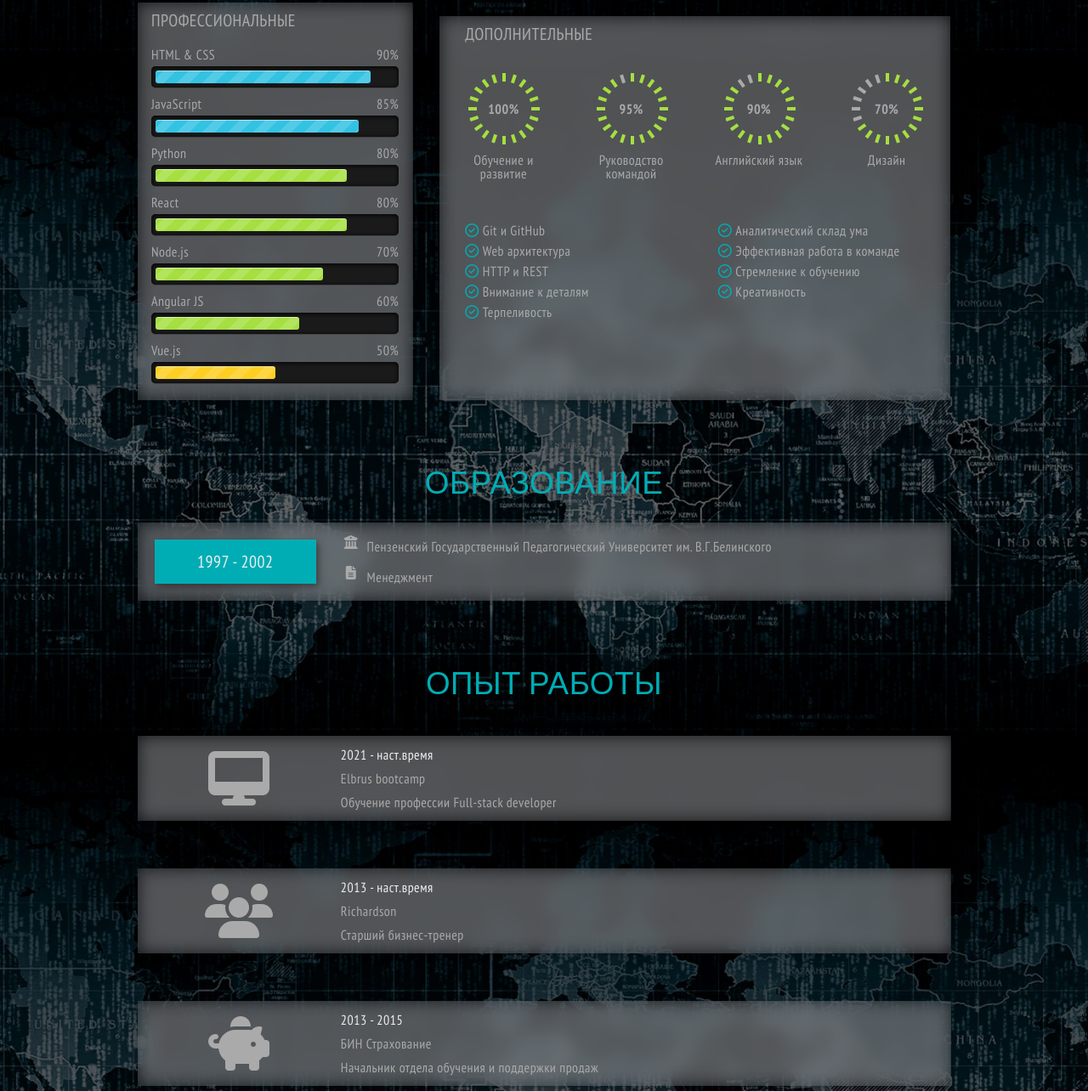
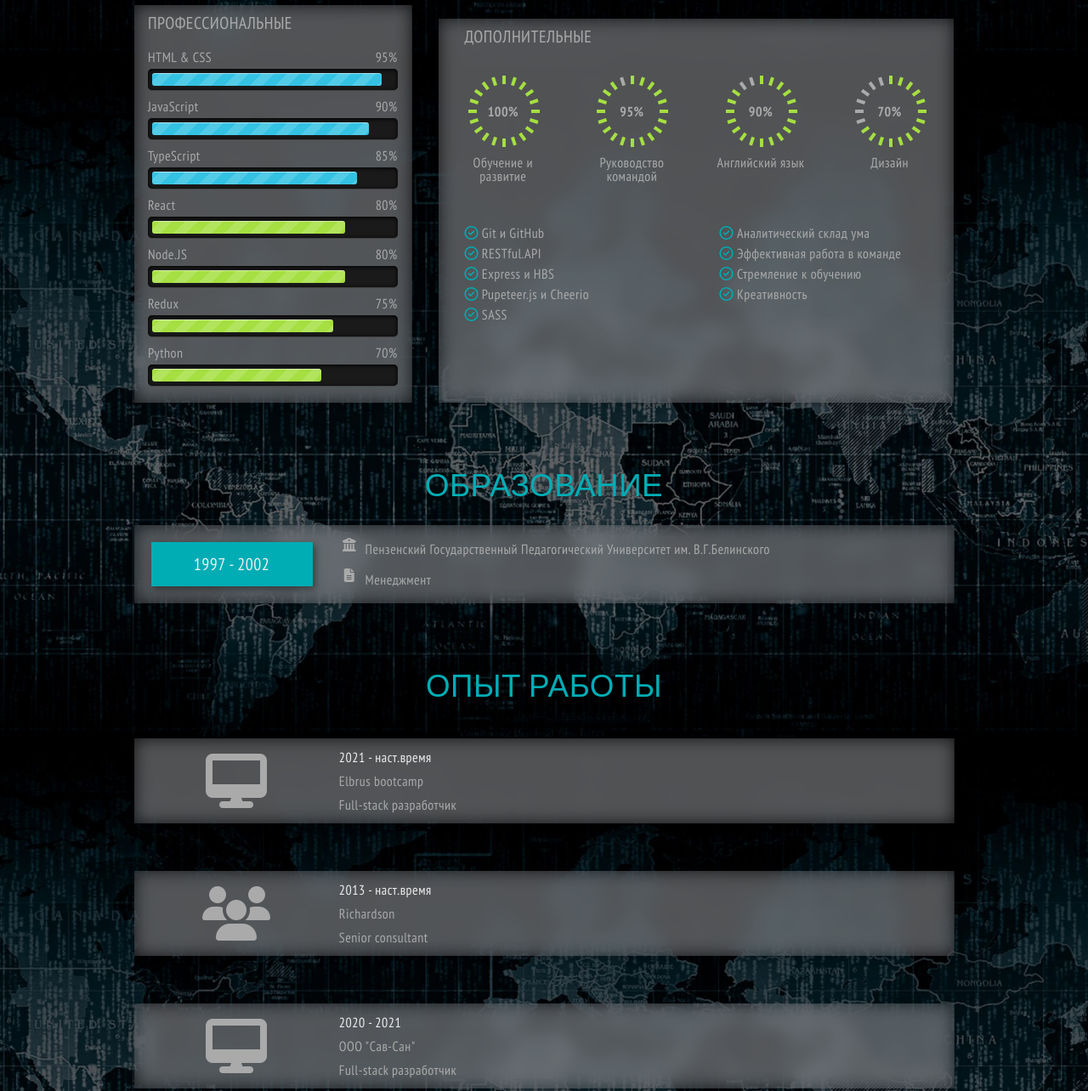
Before and after one commit to DmitriyRud/DmitriyRud.github.io, a plain HTML site: page index.html in a window 1280 px wide. Shown: the part 733-2017 px from the top of the page at 85% size. Drawn offline with nearby package versions, Linux system fonts and the light colour scheme.

Commit message:
CV updated

```diff
--- a/index.html
+++ b/index.html
@@ -52,7 +52,7 @@
                     <div class="photo">
                         <img src="img/me.png" alt="Dmitriy's photo">
                     </div>
-                    <a href="cv/cv_eng.pdf" target="cv">
+                    <a href="cv/CV_Rudakov_rus.pdf" target="cv">
                         <div class="cv_button">
                             <i class="fa fa-download" aria-hidden="true"></i>
                             <p>Скачать резюме</p>
@@ -67,8 +67,8 @@
                     <div class="info_profile">
                         <h2>ПРИВЕТ! Я <span>ДМИТРИЙ РУДАКОВ</span></h2>
                         <h3>Full-stack developer</h3>
-                        <p>Меня зовут Дмитрий Рудаков. Я Full-stack разработчик с более чем 25-летним опытом программирования в качестве любимого хобби. Имею опыт разработки динамических веб-проектов на всех стадиях. Обладаю глубокими знаниями HTML5, CSS3,
-                            JavaScript, jQuery, Angular JS, React, Node.js. Также обладаю многолетним профессиональным опытом в управлении командой, развитии и обучении персонала и лидерстве.</p>
+                        <p>Меня зовут Дмитрий Рудаков. Я Full-stack разработчик с более чем 25-летним опытом программирования в качестве любимого хобби. Имею опыт разработки динамических веб-проектов на всех стадиях. Обладаю глубокими знаниями
+                            JavaScript, TypeScript, React, Redux, Node.js, Express, Sequelize, HTML5, CSS3. Также обладаю многолетним профессиональным опытом в управлении командой, развитии и обучении персонала и лидерстве.</p>
                     </div>
                     <div class="footer_profile">
                         <div class="col_contacts">
@@ -95,9 +95,11 @@
                                 </li>
                                 <li class="li-info">
                                     <span class="title-info">Website</span>
-                                    <span class="info">https://dmitriyrud.github.io/
-
-                  </span>
+                                    <span class="info">https://dmitriyrud.github.io/</span>
+                                </li>
+                                <li class="li-info">
+                                    <span class="title-info">Telegram</span>
+                                    <span class="info"><a href="https://telegram.im/@DmitriyRudakov" target="_blank">@DmitriyRudakov</a></span>
                                 </li>
 
                             </ul>
@@ -132,24 +134,24 @@
                         </div>
                         <div class="skill">
                             <span class="skill-name">HTML &amp; CSS</span>
+                            <span class="skill-value">95%</span>
+                        </div>
+                        <div class="progress-bar blue stripes">
+                            <span style="width: 95%"></span>
+                        </div>
+                        <div class="skill">
+                            <span class="skill-name">JavaScript</span>
                             <span class="skill-value">90%</span>
                         </div>
                         <div class="progress-bar blue stripes">
                             <span style="width: 90%"></span>
                         </div>
                         <div class="skill">
-                            <span class="skill-name">JavaScript</span>
+                            <span class="skill-name">TypeScript</span>
                             <span class="skill-value">85%</span>
                         </div>
                         <div class="progress-bar blue stripes">
                             <span style="width: 85%"></span>
-                        </div>
-                        <div class="skill">
-                            <span class="skill-name">Python</span>
-                            <span class="skill-value">80%</span>
-                        </div>
-                        <div class="progress-bar green stripes">
-                            <span style="width: 80%"></span>
                         </div>
                         <div class="skill">
                             <span class="skill-name">React</span>
@@ -159,25 +161,25 @@
                             <span style="width: 80%"></span>
                         </div>
                         <div class="skill">
-                            <span class="skill-name">Node.js</span>
+                            <span class="skill-name">Node.JS</span>
+                            <span class="skill-value">80%</span>
+                        </div>
+                        <div class="progress-bar green stripes">
+                            <span style="width: 80%"></span>
+                        </div>
+                        <div class="skill">
+                            <span class="skill-name">Redux</span>
+                            <span class="skill-value">75%</span>
+                        </div>
+                        <div class="progress-bar green stripes">
+                            <span style="width: 75%"></span>
+                        </div>
+                        <div class="skill">
+                            <span class="skill-name">Python</span>
                             <span class="skill-value">70%</span>
                         </div>
                         <div class="progress-bar green stripes">
                             <span style="width: 70%"></span>
-                        </div>
-                        <div class="skill">
-                            <span class="skill-name">Angular JS</span>
-                            <span class="skill-value">60%</span>
-                        </div>
-                        <div class="progress-bar green stripes">
-                            <span style="width: 60%"></span>
-                        </div>
-                        <div class="skill">
-                            <span class="skill-name">Vue.js</span>
-                            <span class="skill-value">50%</span>
-                        </div>
-                        <div class="progress-bar orange stripes">
-                            <span style="width: 50%"></span>
                         </div>
                     </div>
                     <div class="card r_column">
@@ -266,19 +268,19 @@
                                 </div>
                                 <div class="checklist_line">
                                     <i class="fa fa-check-circle" aria-hidden="true"></i>
-                                    <span>Web архитектура</span>
+                                    <span>RESTful.API</span>
                                 </div>
                                 <div class="checklist_line">
                                     <i class="fa fa-check-circle" aria-hidden="true"></i>
-                                    <span>HTTP и REST</span>
+                                    <span>Express и HBS</span>
                                 </div>
                                 <div class="checklist_line">
                                     <i class="fa fa-check-circle" aria-hidden="true"></i>
-                                    <span>Внимание к деталям</span>
+                                    <span>Pupeteer.js и Cheerio</span>
                                 </div>
                                 <div class="checklist_line">
                                     <i class="fa fa-check-circle" aria-hidden="true"></i>
-                                    <span>Терпеливость</span>
+                                    <span>SASS</span>
                                 </div>
                             </div>
                             <div class="checklist_card">
@@ -344,16 +346,36 @@
                                 <div class="work_description">
                                     <div class="work_line">2021 - наст.время</div>
                                     <div class="work_line">Elbrus bootcamp</div>
-                                    <div class="work_line">Обучение профессии Full-stack developer</div>
+                                    <div class="work_line">Full-stack разработчик</div>
                                 </div>
                             </div>
                         </div>
                         <div class="face face2">
                             <div class="content">
                                 <ul>
-                                    <li>Интенсивное изучение HTML, CSS, JavaScript, React</li>
-                                    <li>Алгоритмы и базы данных</li>
-                                    <li>Разработка реальных проектов в команде</li>
+                                    <li>Командная разработка SPA и других веб-приложений</li>
+                                </ul>
+                            </div>
+                        </div>
+                    </div>
+                     <div class="experience_card">
+                        <div class="face face1 card">
+                            <div class="content">
+
+                                <div class="work_logo">
+                                    <i class="fa fa-users"></i>
+                                </div>
+                                <div class="work_description">
+                                    <div class="work_line">2013 - наст.время</div>
+                                    <div class="work_line">Richardson</div>
+                                    <div class="work_line">Senior consultant</div>
+                                </div>
+                            </div>
+                        </div>
+                        <div class="face face2">
+                            <div class="content">
+                                <ul>
+                                    <li>Развитие продающих подразделений клиентов Компании (AVAYA, Schlumberger, Kennametal, Cargill, Nokian Tyres, AMWAY, DLL, ORICA, Metinvest, MINOVA, KONE, Zinpro)</li>
                                 </ul>
                             </div>
                         </div>
@@ -363,20 +385,20 @@
                             <div class="content">
 
                                 <div class="work_logo">
-                                    <i class="fa fa-users"></i>
+                                    <i class="fa fa-desktop"></i>
                                 </div>
                                 <div class="work_description">
-                                    <div class="work_line">2013 - наст.время</div>
-                                    <div class="work_line">Richardson</div>
-                                    <div class="work_line">Старший бизнес-тренер</div>
+                                    <div class="work_line">2020 - 2021</div>
+                                    <div class="work_line">ООО "Сав-Сан"</div>
+                                    <div class="work_line">Full-stack разработчик</div>
                                 </div>
                             </div>
                         </div>
                         <div class="face face2">
                             <div class="content">
                                 <ul>
-                                    <li>Развитие продающих подразделений клиентов Компании (AVAYA, Schlumberger, Kennametal, Cargill, Nokian Tyres, AMWAY, DLL, ORICA, Metinvest, MINOVA, KONE, Zinpro)</li>
-                                    <li>Перевод и адаптация тренинговых программ</li>
+                                    <li>Разработка и поддержка сайта компании</li>
+                                    <li>Разработка и поддержка CRM системы гос.закупок</li>
                                 </ul>
                             </div>
                         </div>
@@ -458,7 +480,7 @@
 
             <article class="experience2">
                 <div class="see_more">
-                    <a href="cv/cv_eng.pdf" target="cv">
+                    <a href="cv/CV_Rudakov_rus.pdf" target="cv">
                         <div class="cv_button">
                             <i class="fa fa-download" aria-hidden="true"></i>
                             <p>Дополнительная информация - скачайте резюме...</p>
```
Also changed, not shown: index_en.html (+44 -50 lines), 3 other files.
